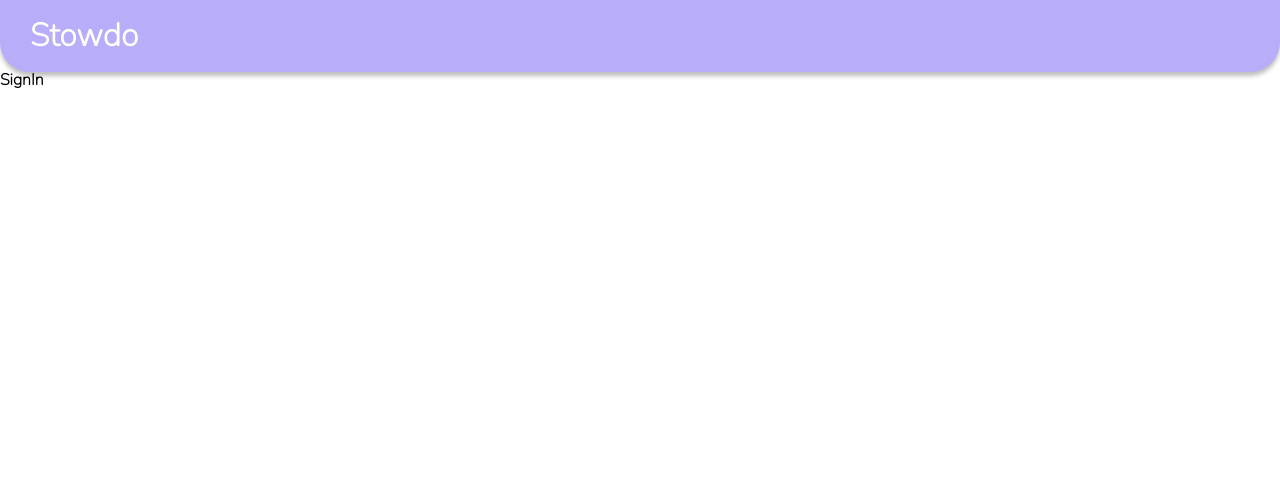
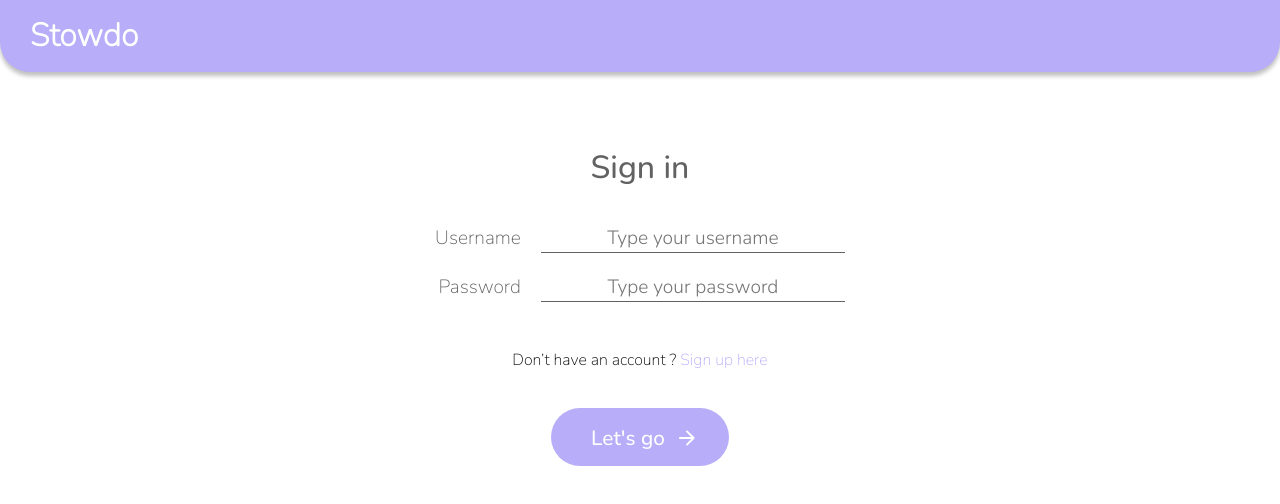
Before and after one commit to Stowdo/frontend, a React (Create React App) app: page /signin in a window 1280 px wide. Shown: the top 504 px of the page. Built offline with nearby package versions, Linux system fonts and the light colour scheme.

Commit message:
[pages] implement signin page

```diff
--- a/src/pages/Settings.js
+++ b/src/pages/Settings.js
@@ -82,22 +82,26 @@ function Settings() {
                         />}
                     />
                 ]}
-                buttons={[
+                sendButton={
                     <Button
                         key='save'
-                        text='Save'
                         onClick={() => {}}
                         disabled={false}
                         secondary={false}
-                    />,
+                    >
+                        Save
+                    </Button>
+                }
+                cancelButton={
                     <Button
                         key='cancel'
-                        text='Cancel'
                         onClick={() => {}}
                         disabled={false}
                         secondary={true}
-                    />
-                ]}
+                    >
+                        Cancel
+                    </Button>
+                }
             />
             <Form
                 title='Password settings'
@@ -131,41 +135,49 @@ function Settings() {
                         />}
                     />
                 ]}
-                buttons={[
+                sendButton={
                     <Button
                         key='save'
-                        text='Save'
                         onClick={() => {}}
                         disabled={false}
                         secondary={false}
-                    />,
+                    >
+                        Save
+                    </Button>
+                }
+                cancelButton={
                     <Button
                         key='cancel'
-                        text='Cancel'
                         onClick={() => {}}
                         disabled={false}
                         secondary={true}
-                    />
-                ]}
+                    >
+                        Cancel
+                    </Button>
+                }
             />
             <Form
                 title='Danger zone'
-                buttons={[
+                sendButton={
                     <Button
                         key='delete'
-                        text='Delete this account'
                         onClick={() => {}}
                         disabled={false}
                         secondary={false}
-                    />,
+                    >
+                        Delete this account
+                    </Button>
+                }
+                cancelButton={
                     <Button
                         key='reset'
-                        text='Reset storage'
                         onClick={() => {}}
                         disabled={false}
                         secondary={true}
-                    />
-                ]}
+                    >
+                        Reset storage
+                    </Button>
+                }
             />
         </div>
     )
--- a/src/pages/SignIn.js
+++ b/src/pages/SignIn.js
@@ -1,11 +1,61 @@
-import React from "react"
+import React from 'react'
+import Form from '../shared/Form'
+import FormField from '../shared/FormField'
+import FormInput from '../shared/FormInput'
 import StaticHeader from '../shared/StaticHeader'
+import { ReactComponent as NextIcon } from '../shapes/next.svg'
+import ButtonWithIcon from '../shared/ButtonWithIcon'
 
 function SignIn() {
+    let [formData, setFormData] = React.useState({
+        username: '',
+        password: ''
+    })
     return (
-        <div className="SignIn">
+        <div className='SignIn'>
             <StaticHeader />
-            <h1>SignIn</h1>
+            <Form
+                title='Sign in'
+                fields={[
+                    <FormField
+                        key='username'
+                        label='Username'
+                        input={
+                            <FormInput
+                                value={formData.username}
+                                onChange={event => setFormData({
+                                    ...formData,
+                                    username: event.target.value
+                                })}
+                                hint='Type your username'
+                            />
+                        }
+                    />,
+                    <FormField
+                        key='password'
+                        label='Password'
+                        input={
+                            <FormInput
+                                value={formData.password}
+                                onChange={event => setFormData({
+                                    ...formData,
+                                    password: event.target.value
+                                })}
+                                hint='Type your password'
+                                type='password'
+                            />
+                        }
+                    />
+                ]}
+                sendButton={
+                    <ButtonWithIcon
+                        onClick={() => {}}
+                        icon={<NextIcon />}
+                    >
+                        Let's go
+                    </ButtonWithIcon>}
+                details={<p>Don’t have an account ? <a href='/signup'>Sign up here</a></p>}
+            />
         </div>
     )
 }
--- a/src/shared/Button.js
+++ b/src/shared/Button.js
@@ -2,7 +2,7 @@ import React from 'react'
 
 import './Button.scss'
 
-function Button({ text, onClick, disabled=false, secondary=false }) {
+function Button({ children, onClick, disabled=false, secondary=false }) {
     return (
         <button
             className={'Button'
@@ -14,7 +14,7 @@ function Button({ text, onClick, disabled=false, secondary=false }) {
                     onClick(event)
                 }
             }}>
-            {text}
+            {children}
         </button>
     )
 }
--- /dev/null
+++ b/src/shared/ButtonWithIcon.js
@@ -0,0 +1,22 @@
+import React from 'react'
+
+import Button from './Button'
+
+import './ButtonWithIcon.scss'
+
+function ButtonWithIcon({ children, onClick, icon, disabled=false, secondary=false }) {
+    return (
+        <Button
+            onClick={onClick}
+            disabled={disabled}
+            secondary={secondary}
+        >
+            {children}
+            <div className={'ButtonWithIcon__icon' + (secondary ? ' ButtonWithIcon__icon--secondary' : '')}>
+                {icon}
+            </div>
+        </Button>
+    )
+}
+
+export default ButtonWithIcon
--- /dev/null
+++ b/src/shared/ButtonWithIcon.scss
@@ -0,0 +1,19 @@
+@import '../styles/main';
+
+.ButtonWithIcon {
+    &__icon {
+        display: flex;
+        justify-content: center;
+        align-items: center;
+        padding-left: 10px;
+        margin-right: -10px;
+
+        > * {
+            fill: $color-foreground-light;
+        }
+
+        &--secondary > * {
+            fill: $color-primary;
+        }
+    }
+}
--- a/src/shared/Form.js
+++ b/src/shared/Form.js
@@ -2,7 +2,7 @@ import React from 'react'
 
 import './Form.scss'
 
-function Form({ title, fields=[], buttons=[] }) {
+function Form({ title, fields=[], sendButton, cancelButton, details }) {
     return (
         <form className='Form'>
             <p className='Form__title'>{ title }</p>
@@ -12,9 +12,16 @@ function Form({ title, fields=[], buttons=[] }) {
                 </div>
             :   React.null
             }
-            {buttons.length
+            {details
+            ?   <div className='Form__details'>
+                    {details}
+                </div>
+            :   React.null
+            }
+            {sendButton || cancelButton
             ?   <div className='Form__buttons'>
-                    {buttons}
+                    {sendButton || React.null}
+                    {cancelButton || React.null}
                 </div>
             :   React.null
             }
--- a/src/shared/Form.scss
+++ b/src/shared/Form.scss
@@ -26,4 +26,8 @@
             margin: 0 30px;
         }
     }
+
+    &__details {
+        margin-bottom: 40px;
+    }
 }
--- a/src/styles/_reset.scss
+++ b/src/styles/_reset.scss
@@ -57,6 +57,8 @@ a {
     font-size: 100%;
     vertical-align: baseline;
     background: transparent;
+    color: $color-primary;
+    text-decoration: none;
 }
 
 /* change colours to suit your needs */
```
